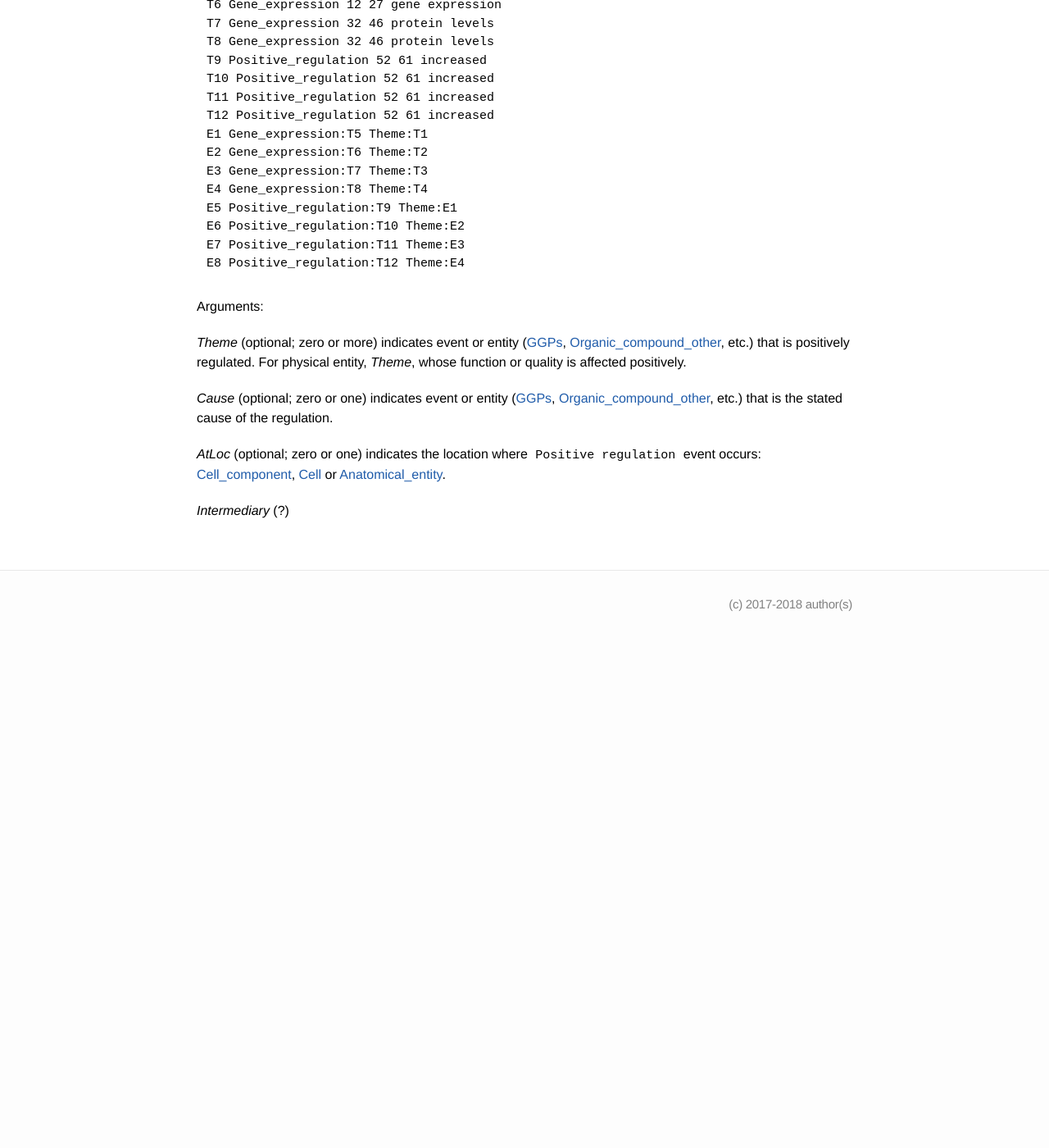
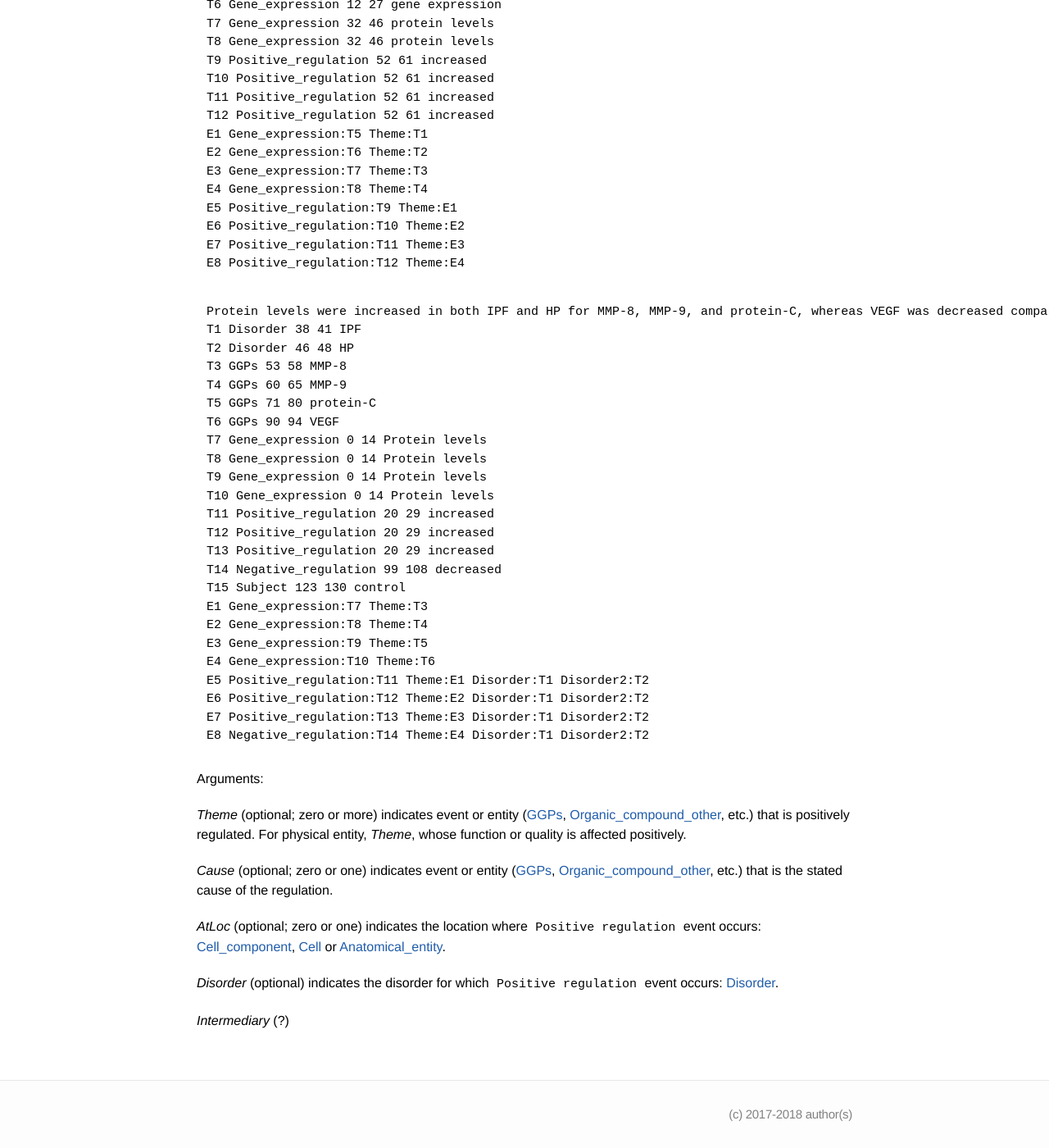
Before and after one commit to ezcatdb/molbiol_lung_corpus-guidelines, a Jekyll site: the page built from _event/Positive_regulation.md, in a window 1280 px wide and 1400 px high, scrolled down 2084 px. Shown: the whole window at 82% size. Built offline with Jekyll 4.4.1, drawn with Linux system fonts in a browser that asks for light colours; before the commit the page ends 2863 px from its top, so only the background shows below that.

Commit message:
included 5th sample sentence in Positive_regulation.md

```diff
--- a/_event/Positive_regulation.md
+++ b/_event/Positive_regulation.md
@@ -51,7 +51,6 @@ E8      Negative_regulation:T9 Theme:T6
 E9      Localization:T10 Theme:T6
 E11     Positive_regulation:T8 Cause:T2 Theme:E8
 ~~~
-
 
 The following sample sentence indicates:
 - CXCL12 => phosphorylation of SMAD3
@@ -109,6 +108,33 @@ E7 Positive_regulation:T11 Theme:E3
 E8 Positive_regulation:T12 Theme:E4
 ~~~
 
+~~~ ann
+Protein levels were increased in both IPF and HP for MMP-8, MMP-9, and protein-C, whereas VEGF was decreased compared with control.
+T1 Disorder 38 41 IPF
+T2 Disorder 46 48 HP
+T3 GGPs 53 58 MMP-8
+T4 GGPs 60 65 MMP-9
+T5 GGPs 71 80 protein-C
+T6 GGPs 90 94 VEGF
+T7 Gene_expression 0 14 Protein levels
+T8 Gene_expression 0 14 Protein levels
+T9 Gene_expression 0 14 Protein levels
+T10 Gene_expression 0 14 Protein levels
+T11 Positive_regulation 20 29 increased
+T12 Positive_regulation 20 29 increased
+T13 Positive_regulation 20 29 increased
+T14 Negative_regulation 99 108 decreased
+T15 Subject 123 130 control
+E1 Gene_expression:T7 Theme:T3
+E2 Gene_expression:T8 Theme:T4
+E3 Gene_expression:T9 Theme:T5
+E4 Gene_expression:T10 Theme:T6
+E5 Positive_regulation:T11 Theme:E1 Disorder:T1 Disorder2:T2
+E6 Positive_regulation:T12 Theme:E2 Disorder:T1 Disorder2:T2
+E7 Positive_regulation:T13 Theme:E3 Disorder:T1 Disorder2:T2
+E8 Negative_regulation:T14 Theme:E4 Disorder:T1 Disorder2:T2
+~~~
+
 Arguments:
 
 *Theme* (optional; zero or more) indicates event or entity ([GGPs](), [Organic_compound_other](), etc.) that is positively regulated. For physical entity, *Theme*, whose function or quality is affected positively.
@@ -116,6 +142,8 @@ Arguments:
 *Cause* (optional; zero or one) indicates event or entity ([GGPs](), [Organic_compound_other](), etc.) that is the stated cause of the regulation.
 
 *AtLoc* (optional; zero or one) indicates the location where `Positive regulation` event occurs: [Cell_component](), [Cell]() or [Anatomical_entity]().
+
+*Disorder* (optional) indicates the disorder for which `Positive regulation` event occurs: [Disorder]().
 
 *Intermediary* (?)
 
```
